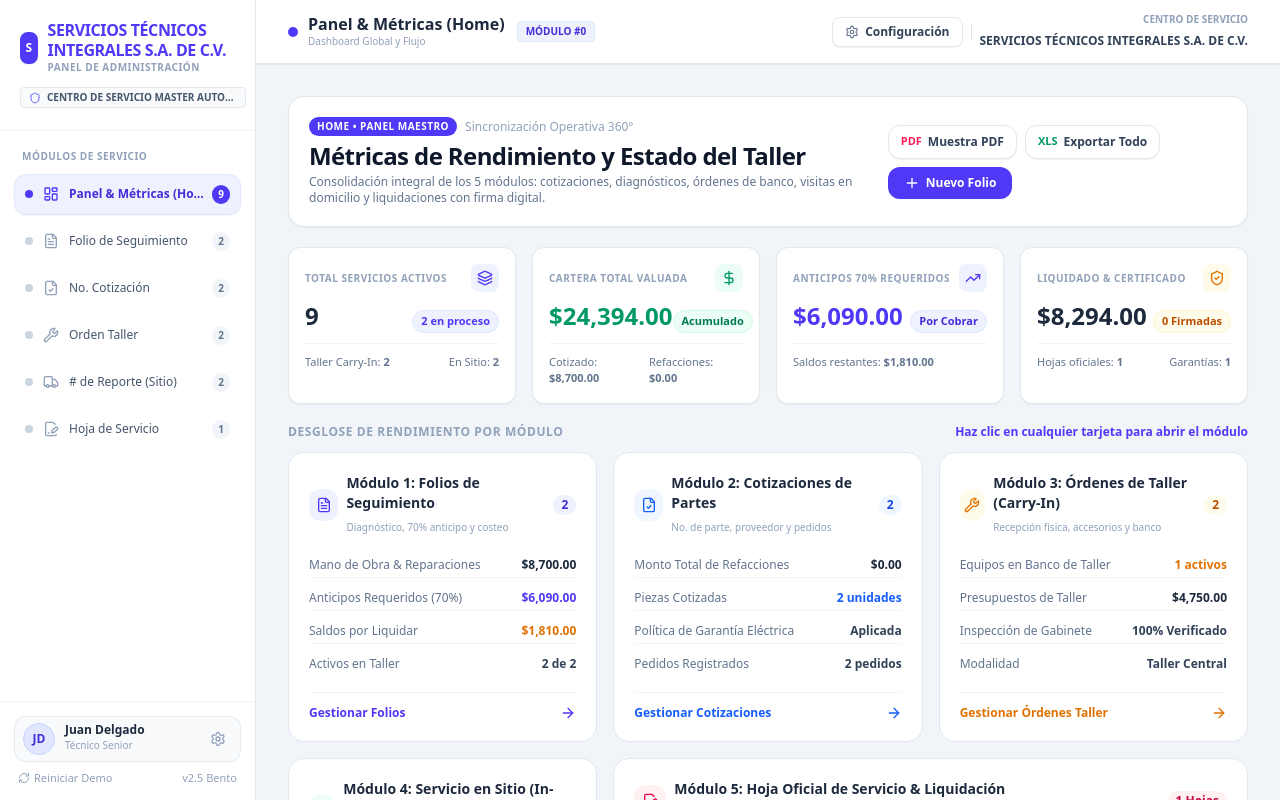
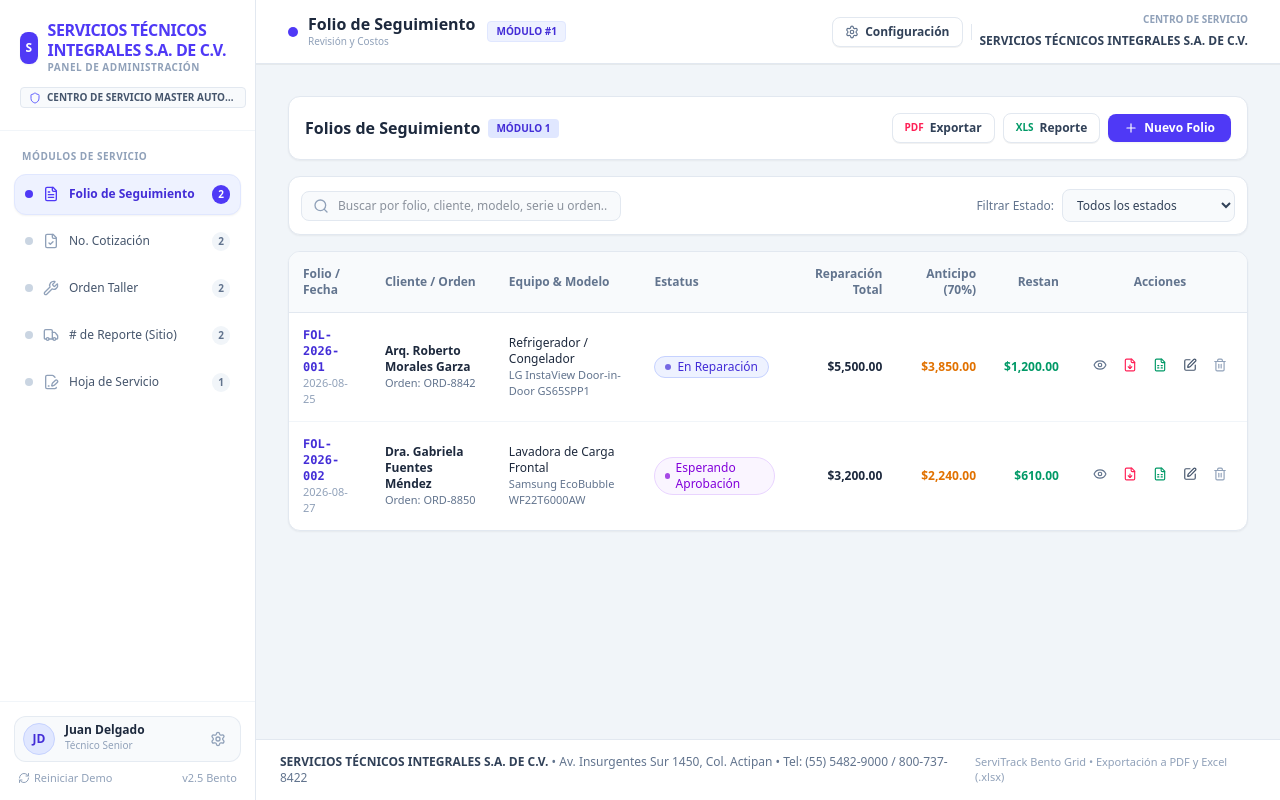
Before and after one commit to haroldove90-spec/LG, a React (Vite) app: page / in a window 1280 px wide. Shown: the top 800 px of the page. Built offline with nearby package versions, Linux system fonts and the light colour scheme.

Commit message:
feat: set default module to folio_seguimiento
Removed the metrics dashboard module to prioritize the folio tracking workflow as the initial view.

```diff
--- a/src/App.tsx
+++ b/src/App.tsx
@@ -24,7 +24,7 @@ import { ReporteSitioModule } from './components/ReporteSitioModule';
 import { HojaServicioModule } from './components/HojaServicioModule';
 
 export default function App() {
-  const [activeModule, setActiveModule] = useState<ModuleType>('metricas');
+  const [activeModule, setActiveModule] = useState<ModuleType>('folio_seguimiento');
   const [companyInfo, setCompanyInfo] = useState<CompanyInfo>(() => StorageService.getCompanyInfo());
   const [isCompanyModalOpen, setIsCompanyModalOpen] = useState(false);
   const [tempCompany, setTempCompany] = useState<CompanyInfo>(companyInfo);
@@ -69,22 +69,7 @@ export default function App() {
     }
   };
 
-  const totalAllRecords =
-    stats.foliosCount +
-    stats.cotizacionesCount +
-    stats.ordenesCount +
-    stats.reportesCount +
-    stats.hojasCount;
-
   const modules = [
-    {
-      id: 'metricas' as ModuleType,
-      number: '0',
-      title: 'Panel & Métricas (Home)',
-      subtitle: 'Dashboard Global y Flujo',
-      icon: LayoutDashboard,
-      count: totalAllRecords,
-    },
     {
       id: 'folio_seguimiento' as ModuleType,
       number: '1',
```
